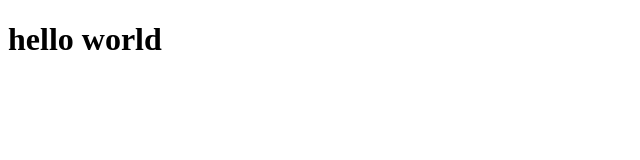
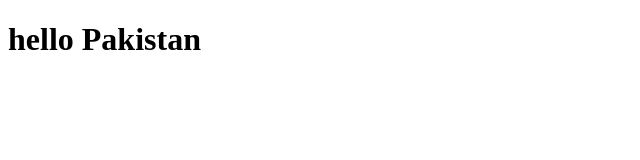
Before and after one commit to ARasheedSheikh/ARasheedSheikh, a plain HTML site: page site/index.html in a window 1280 px wide. Shown: the whole page, without its empty margins (0-640 px from the left). Drawn offline with Linux system fonts and the light colour scheme.

Commit message:
my first page.

```diff
--- a/site/index.html
+++ b/site/index.html
@@ -4,7 +4,7 @@
 	<title>hello coursera</title>
 </head>
 <body>
-	<h1>hello world</h1>
+	<h1>hello Pakistan</h1>
 
 </body>
 </html>
```
